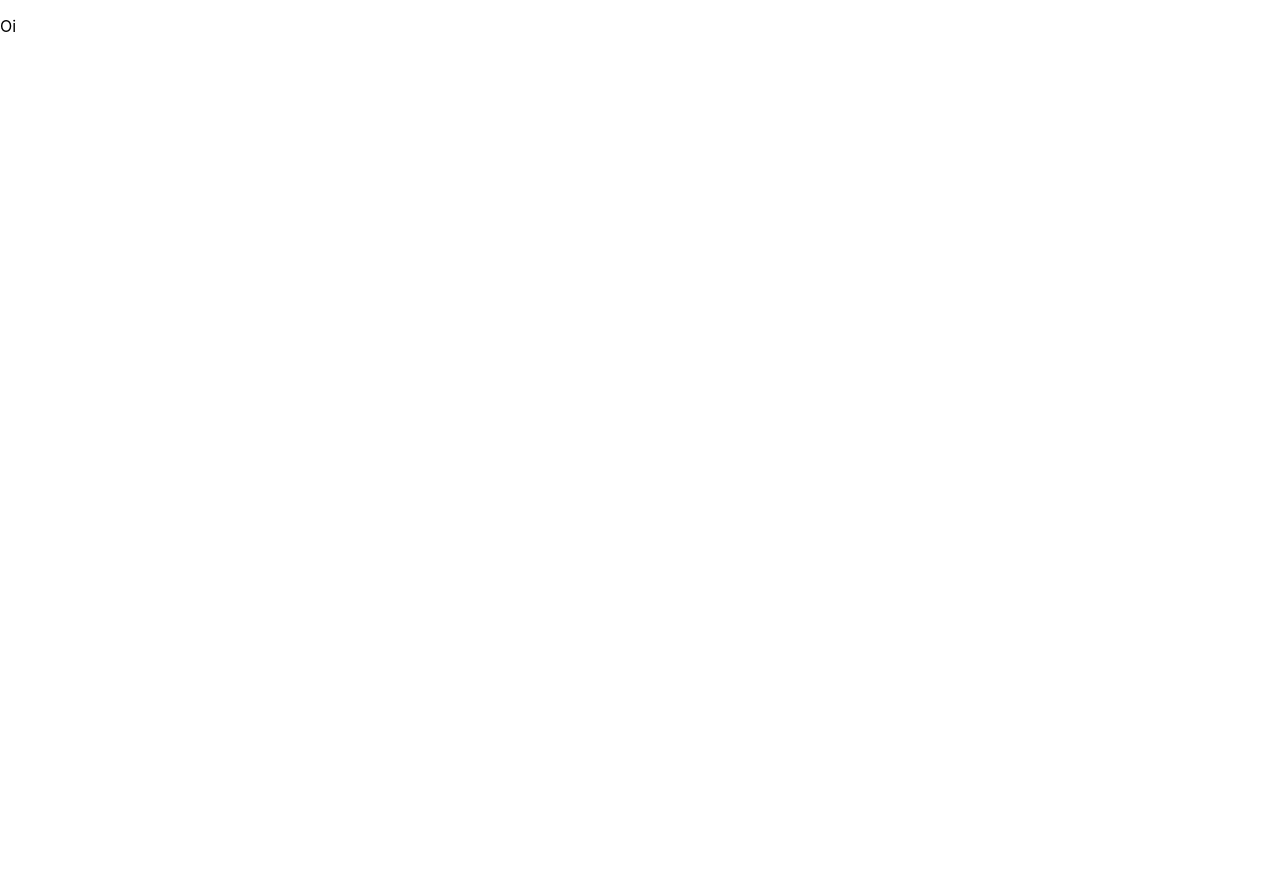
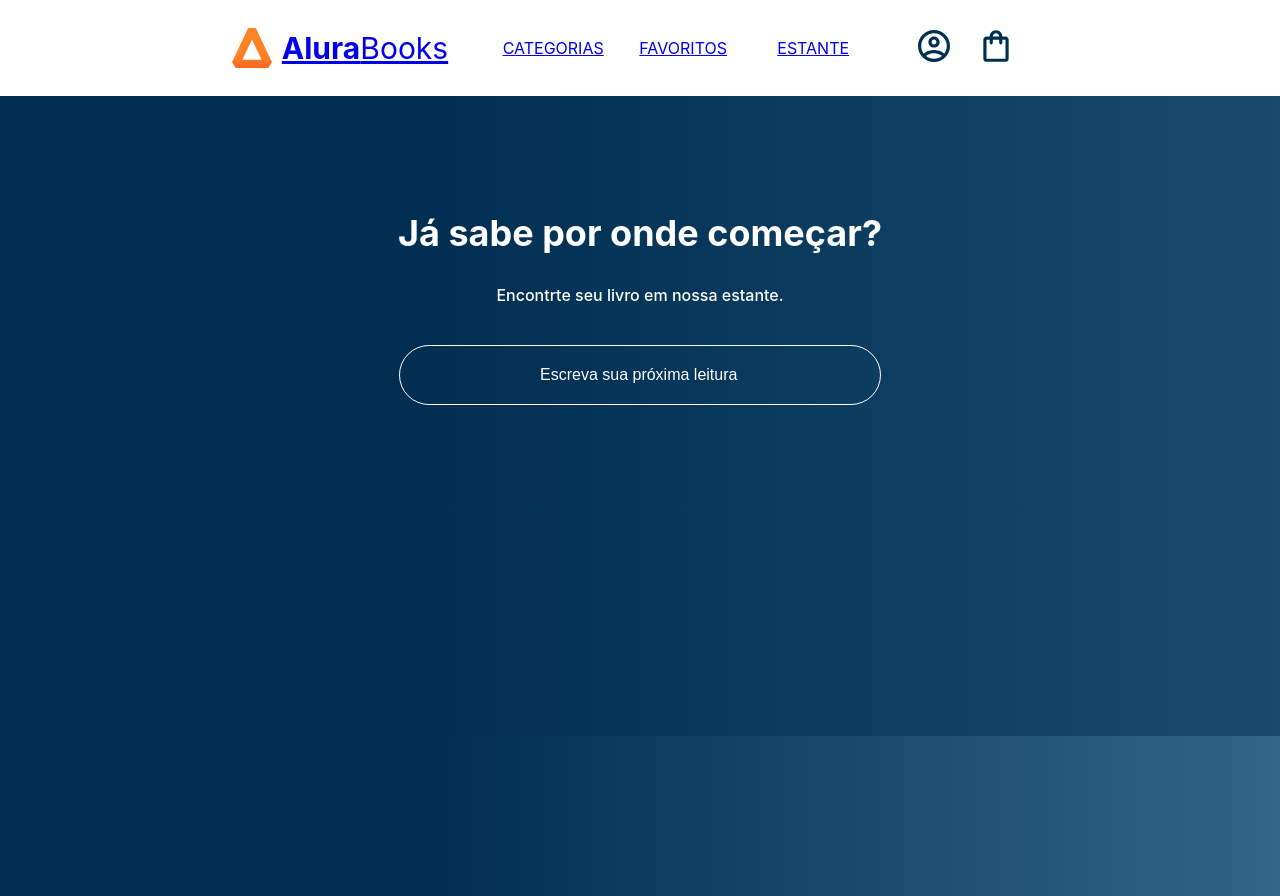
Before and after one commit to CrisMai/react-com-node.Js, a React (Create React App) app: page /favoritos in a window 1280 px wide. Before the commit the page ends 800 px from the top, so only its background shows below. Built offline with nearby package versions, Linux system fonts and the light colour scheme.

Commit message:
Criando página de favoritos

```diff
--- a/src/componentes/Header/index.js
+++ b/src/componentes/Header/index.js
@@ -2,6 +2,7 @@
 import OpcoesHeader from '../OpcoesHeader'
 import IconesHeader from '../IconesHeader'
 import styled from 'styled-components'
+import { Link } from 'react-router-dom'
 
 const HeaderContainer = styled.header `
 
@@ -13,7 +14,9 @@
 function Header() {
     return (
         <HeaderContainer>
-            <Logo/>
+            <Link to="/">
+                <Logo/>
+            </Link>
             <OpcoesHeader/>
             <IconesHeader/>
       </HeaderContainer>
--- a/src/index.js
+++ b/src/index.js
@@ -1,9 +1,12 @@
 import React from 'react'
 import ReactDOM from 'react-dom/client'
-import App from './App'
+import Home from './rotas/Home'
 import reportWebVitals from './reportWebVitals'
 import { createGlobalStyle } from 'styled-components'
 import {BrowserRouter, Routes, Route} from "react-router-dom"
+import Header from './componentes/Header'
+import Favoritos from './rotas/Favoritos'
+
 
 const GlobalStyle = createGlobalStyle `
   body {
@@ -31,9 +34,10 @@
   <React.StrictMode>
     <GlobalStyle/>
     <BrowserRouter>
+      <Header/>
       <Routes>
-        <Route path="/favoritos" element={<p>Oi</p>} />
-        <Route path="/" element={<App />} />
+        <Route path="/favoritos" element={<Favoritos/>} />
+        <Route path="/" element={<Home />} />
       </Routes>
     </BrowserRouter>
 
--- a/src/App.js
+++ b/src/rotas/Favoritos.js
@@ -1,6 +1,6 @@
-import Header from './componentes/Header'
-import Pesquisa from './componentes/Pesquisa'
-import UltimosLancamentos from './componentes/UltimosLancamentos'
+import Header from '../componentes/Header'
+import Pesquisa from '../componentes/Pesquisa'
+import UltimosLancamentos from '../componentes/UltimosLancamentos'
 import styled from "styled-components"
 
 
@@ -12,14 +12,12 @@
 
 `
 
-function App() {
+function Favoritos() {
   return (
     <AppContainer>
-      <Header/>
       <Pesquisa/>
-      <UltimosLancamentos/>
     </AppContainer>
   )
 }
 
-export default App
+export default Favoritos
--- /dev/null
+++ b/src/rotas/Home.js
@@ -0,0 +1,24 @@
+import Header from '../componentes/Header'
+import Pesquisa from '../componentes/Pesquisa'
+import UltimosLancamentos from '../componentes/UltimosLancamentos'
+import styled from "styled-components"
+
+
+const AppContainer = styled.div `
+
+  width: 100vw;
+  height: 100vh;
+  background-image: linear-gradient(90deg, #002F52 35%, #326589)
+
+`
+
+function Home() {
+  return (
+    <AppContainer>
+      <Pesquisa/>
+      <UltimosLancamentos/>
+    </AppContainer>
+  )
+}
+
+export default Home
```
